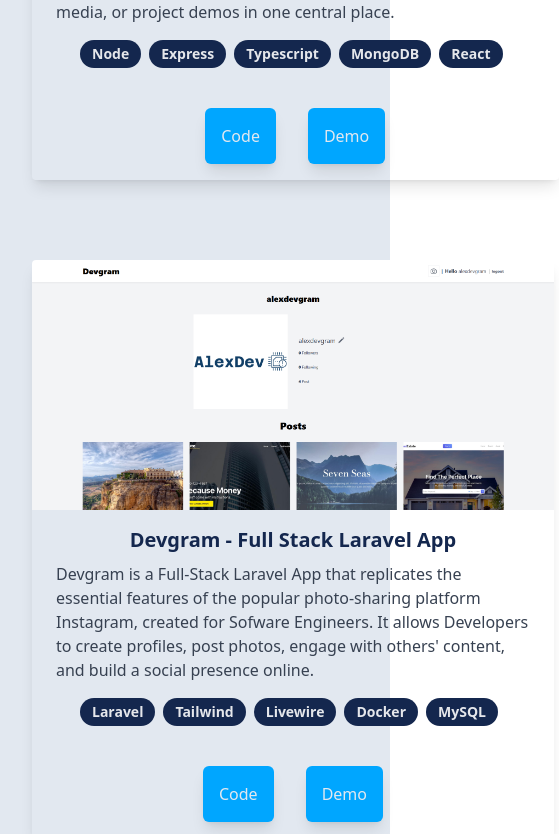
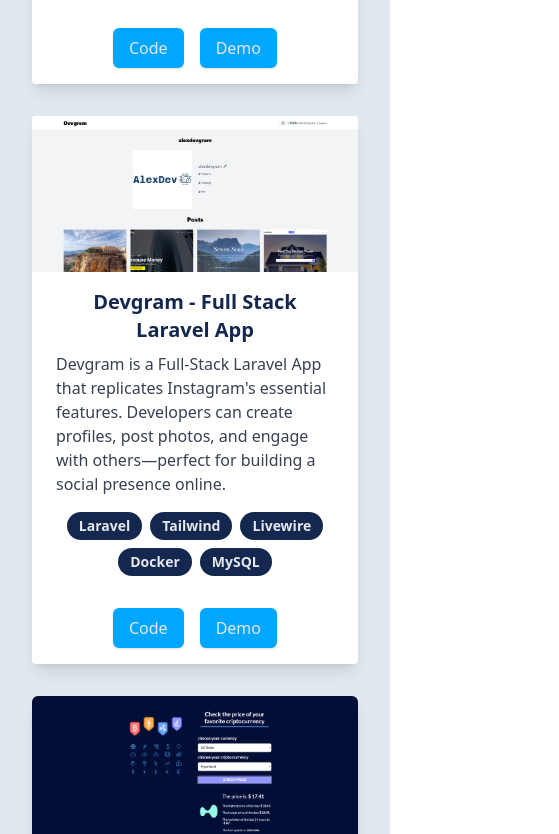
Before and after one commit to alejandrogch7/portfolioAlex, a React (Vite) app: page / in a window 390 px wide. Shown: the part 1931-2765 px from the top of the page, 559 px wide, since content can reach past the window. Built offline with nearby package versions, Linux system fonts and the light colour scheme.

Commit message:
fixing mobile

```diff
--- a/src/components/Work.jsx
+++ b/src/components/Work.jsx
@@ -4,71 +4,72 @@
 
 const Work = () => {
     return (
-        <div name='work' className='w-full h-full bg-slate-200 text-[#14274E]'>
-            <div className='max-w-[1000px] mx-auto px-8 flex flex-col justify-center h-full'>
-                <div className='text-[#14274E] pt-10 my-20 mx-auto text-center'>
-                    <p className='text-4xl font-bold inline border-b-4 border-[#00a6ff]'>My Work</p>
+        <div name="work" className="w-full h-full bg-slate-200 text-[#14274E]">
+            <div className="max-w-[1000px] mx-auto px-8 flex flex-col justify-center h-full">
+                <div className="text-[#14274E] pt-10 my-20 mx-auto text-center">
+                    <p className="text-4xl font-bold inline border-b-4 border-[#00a6ff]">My Work</p>
                 </div>
-                <div class="max-w-2xl rounded mx-auto overflow-hidden shadow-lg hover:scale-110 duration-500 my-10">
-                    <img class="w-full" src={dtree} alt="Sunset in the mountains" />
-                    <div class="px-6 py-4">
-                        <div class="font-bold text-xl mb-2 text-center">DevTree - Full Stack MERN App</div>
-                        <p class="text-gray-700 text-base">
-                            DevTree is a Full-Stack application inspired by Linktree, allowing users to create a personalized profile page with a list of customizable links. Built for developers, it offers a clean and responsive interface where users can showcase their most important links, such as GitHub profiles, portfolios, social media, or project demos in one central place.
+
+                {/* Contenedor de las tarjetas */}
+                <div className="grid grid-cols-1 md:grid-cols-2 gap-8">
+                    {/* DevTree */}
+                    <div className="rounded overflow-hidden shadow-lg hover:scale-105 duration-300 bg-white">
+                        <img className="w-full" src={dtree} alt="DevTree project preview" />
+                        <div className="px-6 py-4">
+                            <div className="font-bold text-xl mb-2 text-center">DevTree - Full Stack MERN App</div>
+                            <p className="text-gray-700 text-base">
+                                DevTree is a Full-Stack application inspired by Linktree, allowing users to create a personalized profile page with customizable links. Built for developers to showcase GitHub, portfolio, or social links in one place.
                             </p>
-                        <div class="px-6 pt-4 flex justify-center">
-                            <span class="inline-block bg-[#14274E] rounded-full px-3 py-1 text-sm font-semibold text-gray-200 mr-2 mb-2">Node</span>
-                            <span class="inline-block bg-[#14274E] rounded-full px-3 py-1 text-sm font-semibold text-gray-200 mr-2 mb-2">Express</span>
-                            <span class="inline-block bg-[#14274E] rounded-full px-3 py-1 text-sm font-semibold text-gray-200 mr-2 mb-2">Typescript</span>
-                            <span class="inline-block bg-[#14274E] rounded-full px-3 py-1 text-sm font-semibold text-gray-200 mr-2 mb-2">MongoDB</span>
-                            <span class="inline-block bg-[#14274E] rounded-full px-3 py-1 text-sm font-semibold text-gray-200 mr-2 mb-2">React</span>
+                            <div className="pt-4 flex flex-wrap justify-center gap-2">
+                                {["Node", "Express", "Typescript", "MongoDB", "React"].map((tech) => (
+                                    <span key={tech} className="bg-[#14274E] rounded-full px-3 py-1 text-sm font-semibold text-gray-200">
+                                        {tech}
+                                    </span>
+                                ))}
                             </div>
                         </div>
-                    <div className='flex justify-center w-full'>
-                        <button className='m-4 p-4 shadow-lg bg-[#00a6ff] rounded-md text-slate-200 hover:bg-[#14274E]'>
-                            <a href="https://github.com/alejandrogch7/DevTree" target='_blank'>
-                                Code
+                        <div className="flex justify-center gap-4 p-4">
+                            <a href="https://github.com/alejandrogch7/DevTree" target="_blank">
+                                <button className="px-4 py-2 bg-[#00a6ff] rounded-md text-slate-200 hover:bg-[#14274E] shadow">Code</button>
                             </a>
-                        </button>
-                        <button className='m-4 p-4 shadow-lg bg-[#00a6ff] rounded-md text-slate-200 hover:bg-[#14274E]'>
-                            <a href="https://alexdev-devtree.netlify.app/" target='_blank'>
-                                Demo
+                            <a href="https://alexdev-devtree.netlify.app/" target="_blank">
+                                <button className="px-4 py-2 bg-[#00a6ff] rounded-md text-slate-200 hover:bg-[#14274E] shadow">Demo</button>
                             </a>
-                        </button>
                         </div>
                     </div>
-                <div class="max-w-2xl rounded mx-auto overflow-hidden shadow-lg hover:scale-110 duration-500 my-10">
-                    <img class="w-full" src={gram} alt="Sunset in the mountains" />
-                    <div class="px-6 py-4">
-                        <div class="font-bold text-xl mb-2 text-center">Devgram - Full Stack Laravel App</div>
-                        <p class="text-gray-700 text-base">
-                            Devgram is a Full-Stack Laravel App that replicates the essential features of the popular photo-sharing platform Instagram, created for Sofware Engineers.
-                            It allows Developers to create profiles, post photos, engage with others' content, and build a social presence online.
+
+                    {/* Devgram */}
+                    <div className="rounded overflow-hidden shadow-lg hover:scale-105 duration-300 bg-white">
+                        <img className="w-full" src={gram} alt="Devgram project preview" />
+                        <div className="px-6 py-4">
+                            <div className="font-bold text-xl mb-2 text-center">Devgram - Full Stack Laravel App</div>
+                            <p className="text-gray-700 text-base">
+                                Devgram is a Full-Stack Laravel App that replicates Instagram's essential features. Developers can create profiles, post photos, and engage with others—perfect for building a social presence online.
                             </p>
-                        <div class="px-6 pt-4 flex justify-center">
-                            <span class="inline-block bg-[#14274E] rounded-full px-3 py-1 text-sm font-semibold text-gray-200 mr-2 mb-2">Laravel</span>
-                            <span class="inline-block bg-[#14274E] rounded-full px-3 py-1 text-sm font-semibold text-gray-200 mr-2 mb-2">Tailwind</span>
-                            <span class="inline-block bg-[#14274E] rounded-full px-3 py-1 text-sm font-semibold text-gray-200 mr-2 mb-2">Livewire</span>
-                            <span class="inline-block bg-[#14274E] rounded-full px-3 py-1 text-sm font-semibold text-gray-200 mr-2 mb-2">Docker</span>
-                            <span class="inline-block bg-[#14274E] rounded-full px-3 py-1 text-sm font-semibold text-gray-200 mr-2 mb-2">MySQL</span>
+                            <div className="pt-4 flex flex-wrap justify-center gap-2">
+                                {["Laravel", "Tailwind", "Livewire", "Docker", "MySQL"].map((tech) => (
+                                    <span key={tech} className="bg-[#14274E] rounded-full px-3 py-1 text-sm font-semibold text-gray-200">
+                                        {tech}
+                                    </span>
+                                ))}
                             </div>
                         </div>
-                    <div className='flex justify-center w-full'>
-                        <button className='m-4 p-4 shadow-lg bg-[#00a6ff] rounded-md text-slate-200 hover:bg-[#14274E]'>
-                            <a href="https://github.com/alejandrogch7/devgram" target='_blank'>
-                                Code
+                        <div className="flex justify-center gap-4 p-4">
+                            <a href="https://github.com/alejandrogch7/devgram" target="_blank">
+                                <button className="px-4 py-2 bg-[#00a6ff] rounded-md text-slate-200 hover:bg-[#14274E] shadow">Code</button>
                             </a>
-                        </button>
-                        <button className='m-4 p-4 shadow-lg bg-[#00a6ff] rounded-md text-slate-200 hover:bg-[#14274E]'>
-                            <a href="https://dajwelu.mnz.dom.my.id/alexdevgram" target='_blank'>
-                                Demo
+                            <a href="https://dajwelu.mnz.dom.my.id/alexdevgram" target="_blank">
+                                <button className="px-4 py-2 bg-[#00a6ff] rounded-md text-slate-200 hover:bg-[#14274E] shadow">Demo</button>
                             </a>
-                        </button>
                         </div>
                     </div>
+                </div>
+
+                {/* Otros proyectos */}
                 <SmallProjects />
             </div>
         </div>
+
     )
 }
 
```
Lines whose indentation alone changed are shown as unchanged.
